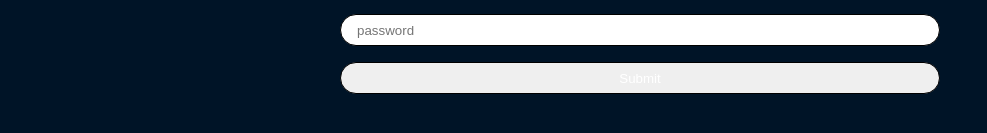
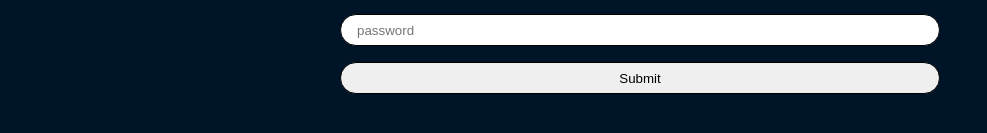
Before and after one commit to Crissdot/lan-shared-rooms, a React (Create React App) app: page /login in a window 1280 px wide. Shown: the part 439-572 px from the top of the page, without its empty margins (0-987 px from the left). Built offline with nearby package versions, Linux system fonts and the light colour scheme; the HTML template or start-up script is replaced by a standard one.

Commit message:
refactor input field

```diff
--- a/src/components/Room/ChatInput.tsx
+++ b/src/components/Room/ChatInput.tsx
@@ -4,20 +4,12 @@ import styled, { useTheme } from 'styled-components';
 import { postService } from '../../services/postService';
 import { ICreateNewPost } from '../../types/IPost';
 import { ITheme } from '../../types/ITheme';
+import { Input } from '../StyledComponents/Input';
 
 const Form = styled.form`
   position: relative;
   width: 100%;
   max-width: ${props => props.theme.sizes.maxWidth};
-`;
-
-const Input = styled.input`
-  width: 100%;
-  height: 2rem;
-  padding: 0 1rem;
-  border-radius: 1rem;
-  border: 1px solid black;
-  color: black;
 `;
 
 const Button = styled.button`
--- /dev/null
+++ b/src/components/StyledComponents/Input.tsx
@@ -0,0 +1,13 @@
+import React from 'react';
+import styled from 'styled-components';
+
+const Input = styled.input`
+  width: 100%;
+  height: 2rem;
+  padding: 0 1rem;
+  border-radius: 1rem;
+  border: 1px solid black;
+  color: black;
+`;
+
+export { Input };
--- a/src/components/auth/LoginForm.tsx
+++ b/src/components/auth/LoginForm.tsx
@@ -5,6 +5,7 @@ import styled from 'styled-components';
 import { useAppDispatch } from '../../hooks/typedRedux';
 import { login } from '../../store/user/reducers';
 import { ILoginCredentials } from '../../types/ILoginCredentials';
+import { Input } from '../StyledComponents/Input';
 import { Main } from '../StyledComponents/Main';
 
 const MainLogin = styled(Main)`
@@ -28,14 +29,6 @@ const Form = styled.form`
   max-width: 600px;
   padding-top: 0.5rem;
   gap: 1rem;
-`;
-
-const Input = styled.input`
-  width: 100%;
-  height: 2rem;
-  padding: 0 1rem;
-  border-radius: 1rem;
-  border: 1px solid black;
 `;
 
 const LoginForm = () =>  {
```
